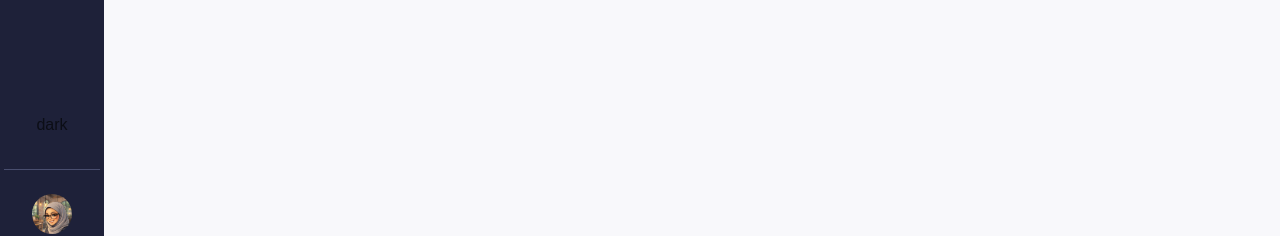
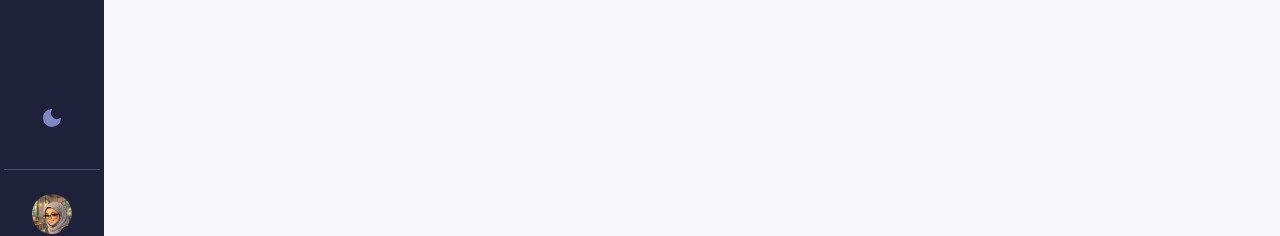
Before and after one commit to mar-am98/invoices-app, a React (Vite) app: page / in a window 1280 px wide. Shown: the part 542-778 px from the top of the page. Built offline with nearby package versions, Linux system fonts and the light colour scheme.

Commit message:
feat: implement dark mode toggle component

```diff
--- /dev/null
+++ b/src/components/global/DarkMode.tsx
@@ -0,0 +1,20 @@
+import { Moon, Sun } from "lucide-react"
+
+import { Button } from "@/components/ui/button"
+import { useTheme } from "@/components/theme-provider"
+
+function DarkMode() {
+  const { theme, setTheme } = useTheme()
+
+  return (
+    <Button variant={'default'} size={'icon'} className="bg-transparent hover:bg-none!" onClick={() => setTheme(theme === "light" ? "dark" : "light")}>
+        <Moon className="size-6 fill-chart-3 text-transparent scale-100 rotate-0 transition-all dark:scale-0 dark:-rotate-90"/>
+
+        <Sun className="absolute size-6 fill-chart-3 text-chart-3 scale-0 rotate-90 transition-all dark:scale-100 dark:rotate-0" />
+        <span className="sr-only">Toggle theme</span>
+    </Button>
+  )
+}
+
+
+export default DarkMode
--- a/src/components/global/SideNavbar.tsx
+++ b/src/components/global/SideNavbar.tsx
@@ -1,5 +1,6 @@
 
 import { Avatar, AvatarImage } from "../ui/avatar";
+import DarkMode from "./DarkMode";
 
 export function SideNavbar() {
   return (
@@ -10,9 +11,9 @@ export function SideNavbar() {
       </div>
 
       <div className="flex flex-row items-center lg:flex-col lg:w-full">
-        <button className="px-8 lg:py-8 border-r lg:border-r-0 lg:border-b border-muted-foreground">
-          dark
-        </button>
+        <div className="px-8 lg:py-8 border-r lg:border-r-0 lg:border-b border-muted-foreground">
+          <DarkMode />
+        </div>
         <Avatar className="w-8 h-8 mx-6 lg:my-6 lg:w-10 lg:h-10">
           <AvatarImage src="profileImg.jpeg"/>
         </Avatar>
```
